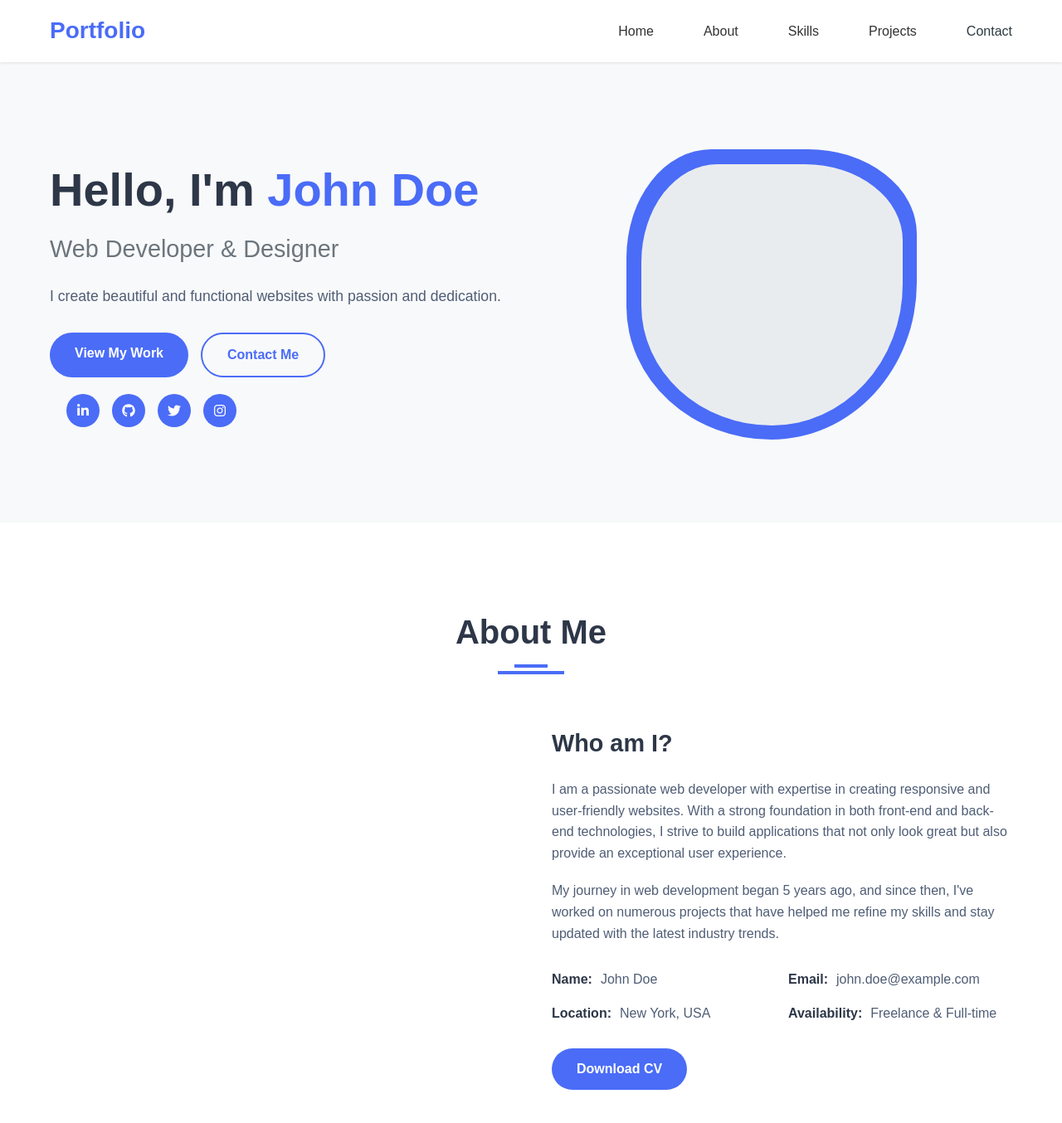
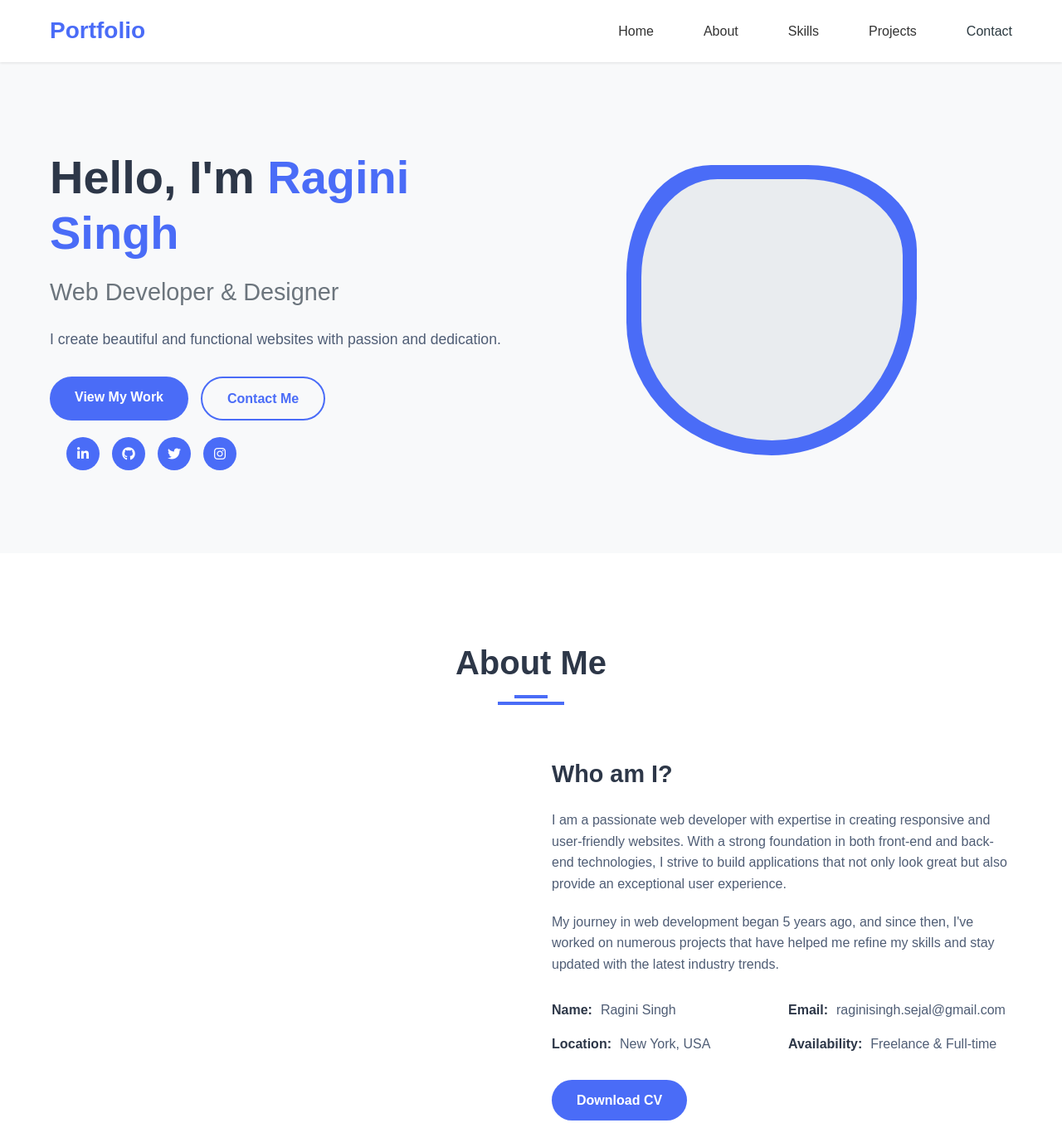
Before and after one commit to RaginiSingh2024/My_Portfolio, a plain HTML site: page index.html in a window 1280 px wide. Shown: the top 1354 px of the page at 83% size. Drawn offline with Linux system fonts and the light colour scheme.

Commit message:
Update index.html

```diff
--- a/index.html
+++ b/index.html
@@ -37,7 +37,7 @@
     <section id="home" class="hero">
         <div class="container">
             <div class="hero-content">
-                <h1>Hello, I'm <span class="highlight">John Doe</span></h1>
+                <h1>Hello, I'm <span class="highlight">Ragini Singh</span></h1>
                 <h2>Web Developer & Designer</h2>
                 <p>I create beautiful and functional websites with passion and dedication.</p>
                 <div class="cta-buttons">
@@ -95,11 +95,11 @@
                     <div class="personal-info">
                         <div class="info-item">
                             <span class="info-title">Name:</span>
-                            <span class="info-value">John Doe</span>
+                            <span class="info-value">Ragini Singh</span>
                         </div>
                         <div class="info-item">
                             <span class="info-title">Email:</span>
-                            <span class="info-value">john.doe@example.com</span>
+                            <span class="info-value">raginisingh.sejal@gmail.com</span>
                         </div>
                         <div class="info-item">
                             <span class="info-title">Location:</span>
@@ -504,7 +504,7 @@
                 </div>
             </div>
             <div class="footer-bottom">
-                <p>&copy; 2025 John Doe. All Rights Reserved.</p>
+                <p>&copy; 2025 Ragini Singh. All Rights Reserved.</p>
             </div>
         </div>
     </footer>
```
